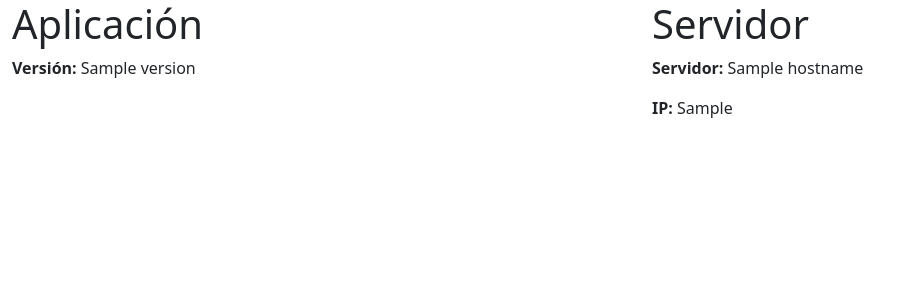
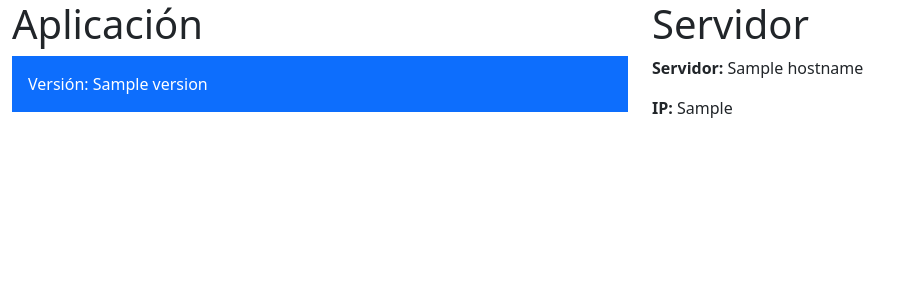
Before and after one commit to djoven89/python-test, a Flask app: template templates/index.html in a window 1280 px wide. Shown: the top 300 px of the page, without its empty margins (0-914 px from the left). Run offline with Flask 2, Linux system fonts and the light colour scheme; the template is opened without the code that fills it: most values are stand-ins (such as "Sample title", 1, 10 or a date in 2020).

Commit message:
Añadiendo color

```diff
--- a/templates/index.html
+++ b/templates/index.html
@@ -17,7 +17,7 @@
       <div class="row align-items-start">
         <div class="col">
   	      <h1> Aplicación </h1>
-          <p><b>Versión:</b> {{ version }}</p>
+          <p class="p-3 mb-2 bg-primary text-white">Versión: {{ version }}</p>
         </div>
         <div class="col">
   	      <h1> Servidor </h1>
```
